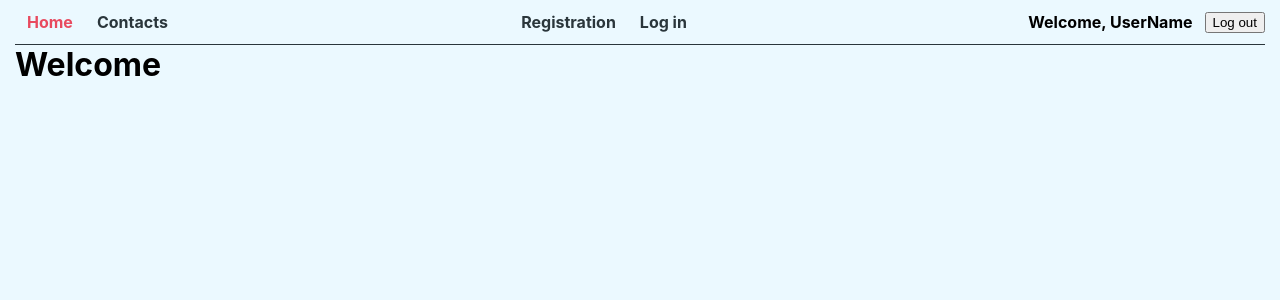
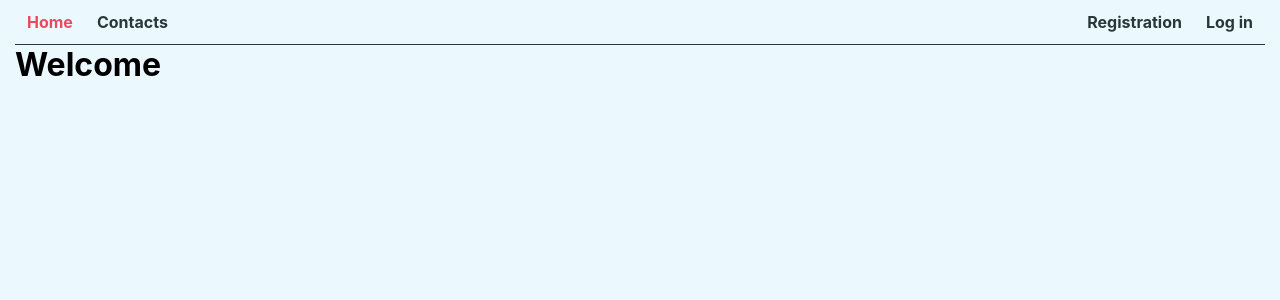
Before and after one commit to YuliaTsveleva/goit-react-hw-08-phonebook, a React (Create React App) app: page / in a window 1280 px wide. Shown: the top 300 px of the page. Built offline with nearby package versions, Linux system fonts and the light colour scheme.

Commit message:
add displaying by condition for authNav and userMenu

```diff
--- a/src/Components/AppBar/AppBar.js
+++ b/src/Components/AppBar/AppBar.js
@@ -1,8 +1,8 @@
-// import { useSelector } from 'react-redux';
+import { useSelector } from 'react-redux';
 import MainNav from '../MainNav/MainNav';
 import UserMenu from '../UserMenu/UserMenu';
 import AuthNav from '../AuthNav/AuthNav';
-// import { authSelectors } from '../redux/auth';
+import authSelectors from '../../Redux/auth/auth-selectors';
 
 // перенести стили в модуль.css!
 
@@ -16,13 +16,12 @@ const styles = {
 };
 
 export default function AppBar() {
-  //   const isLoggedIn = useSelector(authSelectors.getIsLoggedIn);
+  const isLoggedIn = useSelector(authSelectors.getIsLoggedIn);
   return (
     <header style={styles.header}>
       <MainNav />
-      <AuthNav />
-      <UserMenu />
-      {/* {isLoggedIn ? <UserMenu /> : <AuthNav />} */}
+
+      {isLoggedIn ? <UserMenu /> : <AuthNav />}
     </header>
   );
 }
```
